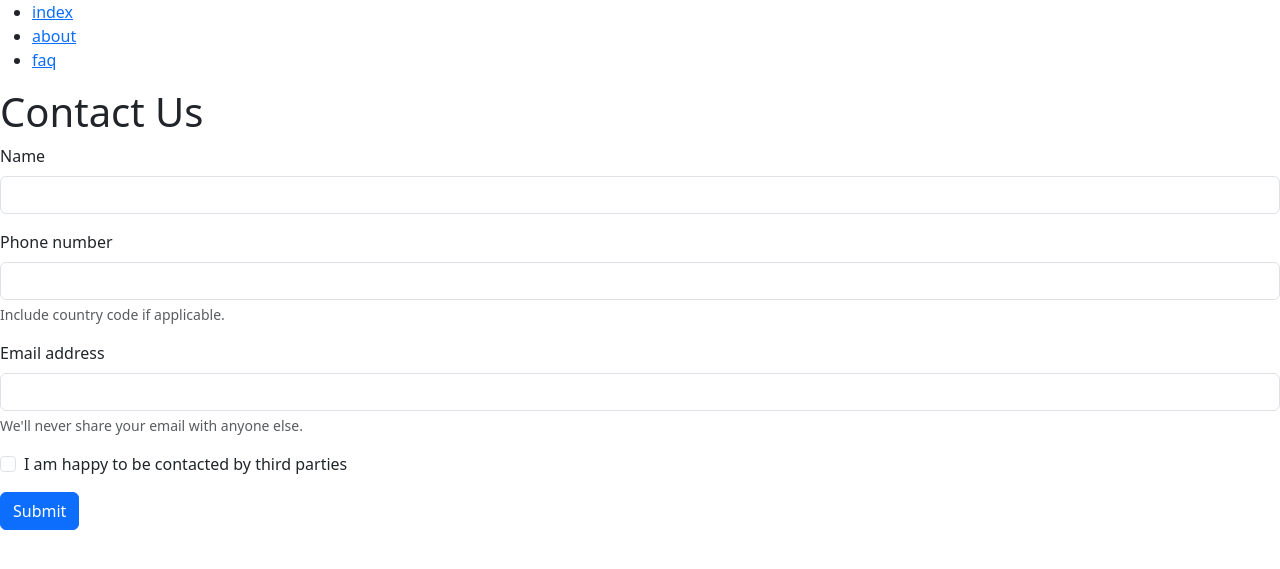
After one commit to rlayfl/iy4103-example-flask-app, a Flask app: page /contact in a window 1280 px wide. The commit adds this page. Shown: the top 569 px of the page. Run offline with Flask 3, Linux system fonts and the light colour scheme.

Commit message:
Added basic contact us page layout, removed unnecessary function call in base

```diff
--- a/app.py
+++ b/app.py
@@ -49,6 +49,10 @@ def about():
 def faq():
     return render_template('faq.html')
 
+@app.route('/contact')
+def contact():
+    return render_template('contact.html')
+
 # This is just a simple page which shows how to get data onto your web pages, making it a data-driven website
 @app.route('/data')
 def data():
--- a/templates/base.html
+++ b/templates/base.html
@@ -18,8 +18,6 @@
         <li><a href="/faq">faq</a></li>
     </ul>
 
-    <span onclick="showOrHideTime()">Hello</span>
-
     {% block content %}
         <!-- Child templates insert their main content here -->
     {% endblock %}
--- /dev/null
+++ b/templates/contact.html
@@ -0,0 +1,30 @@
+{% extends "base.html" %}
+{% block content %}
+
+
+<h1>Contact Us</h1>
+
+<form>
+
+    <div class="mb-3">
+        <label for="inputName" class="form-label">Name</label>
+        <input type="text" class="form-control" id="inputName">
+    </div>
+    <div class="mb-3">
+        <label for="inputPhone" class="form-label">Phone number</label>
+        <input type="tel" class="form-control" id="inputPhone">
+        <div id="phoneHelp" class="form-text">Include country code if applicable.</div>
+    </div>
+    <div class="mb-3">
+        <label for="inputEmail" class="form-label">Email address</label>
+        <input type="email" class="form-control" id="inputEmail" aria-describedby="emailHelp">
+        <div id="emailHelp" class="form-text">We'll never share your email with anyone else.</div>
+    </div>
+    <div class="mb-3 form-check">
+        <input type="checkbox" class="form-check-input" id="exampleCheck1">
+        <label class="form-check-label" for="exampleCheck1">I am happy to be contacted by third parties</label>
+    </div>
+    <button type="submit" class="btn btn-primary">Submit</button>
+</form>
+
+{% endblock %}
```
